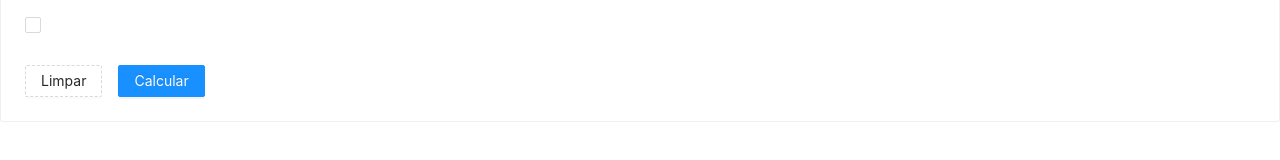
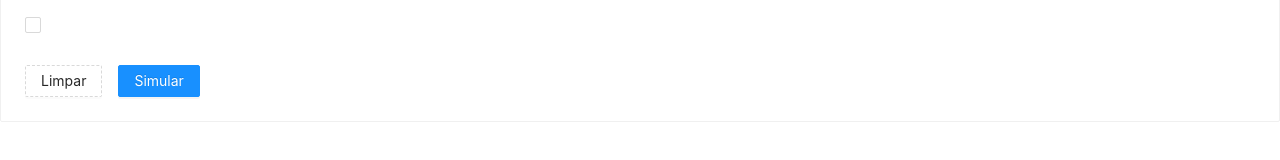
Before and after one commit to Pacheco95/smartinvest, a React (Vite) app: page / in a window 1280 px wide. Shown: the part 594-754 px from the top of the page. Built offline with nearby package versions, Linux system fonts and the light colour scheme.

Commit message:
chore: preview script

```diff
--- a/package.json
+++ b/package.json
@@ -17,7 +17,8 @@
     "build": "tsc && vite build",
     "serve": "vite preview",
     "test": "jest",
-    "lint": "eslint src --max-warnings=0"
+    "lint": "eslint src --max-warnings=0",
+    "preview": "vite preview --port 8080"
   },
   "dependencies": {
     "antd": "^4.17.3",
--- a/src/components/Simulator.tsx
+++ b/src/components/Simulator.tsx
@@ -166,7 +166,7 @@ const Simulator = () => {
           </Col>
           <Col>
             <Button type="primary" onClick={submitForm}>
-              Calcular
+              Simular
             </Button>
           </Col>
         </Row>
```
